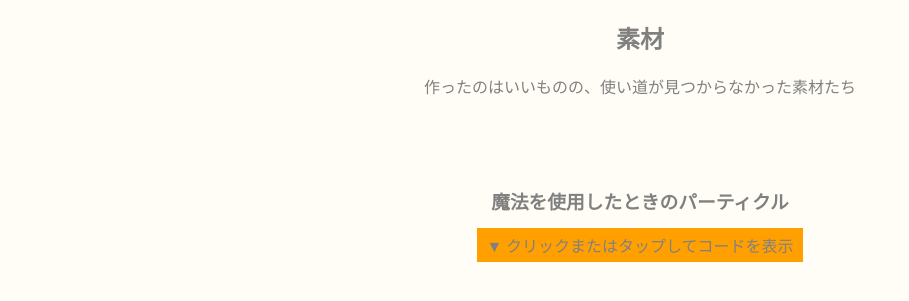
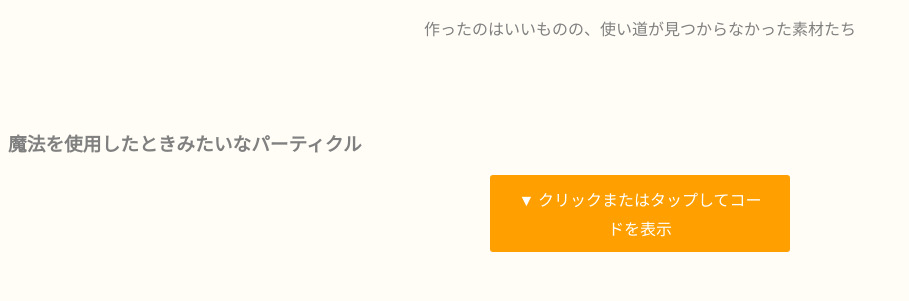
Before and after one commit to hiracmc/hirac.github.io, a plain HTML site: page material.html in a window 1280 px wide. Shown: the part 185-486 px from the top of the page, without its empty margins (0-909 px from the left). Drawn offline with Linux system fonts and the light colour scheme; a web font is replaced by a local one.

Commit message:
Update material.html

```diff
--- a/material.html
+++ b/material.html
@@ -48,10 +48,22 @@
 display: block;/* 折り畳みになるように */
 }
 .openbox label {
-background: #ffa000;
 padding: 5px 10px;
-}
-
+    background: #ffa000;
+    border-radius: 3px;
+    position: relative;
+    display: flex;
+    justify-content: space-around;
+    align-items: center;
+    margin: auto;
+    max-width: 250px;
+    padding: 10px 25px;
+    font-family: "Noto Sans JP";
+    text-decoration: none;
+    color: #ffffff;
+    line-height: 1.8;
+    transition: 0.3s ease-in-out;
+    font-weight: 500;
 
 .button a {
     background: #ffa000;
@@ -138,7 +150,7 @@
   <h2>素材</h2>
   <p>作ったのはいいものの、使い道が見つからなかった素材たち</p> <br/> <br/>
   <br/>
-<h3>魔法を使用したときのパーティクル</h3>
+<h3>魔法を使用したときみたいなパーティクル</h3>
 <!-- 折り畳み展開 -->
 <div class="openbox">
 <label for="pushlabel">▼ クリックまたはタップしてコードを表示</label>
```
